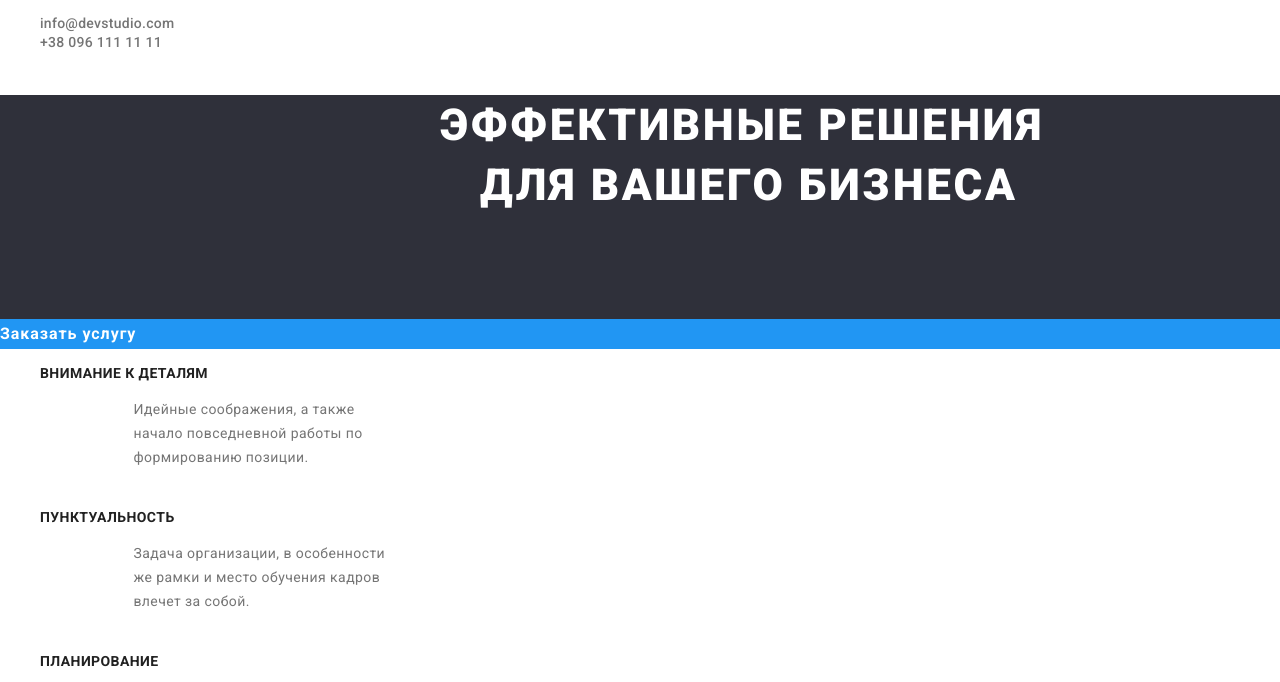
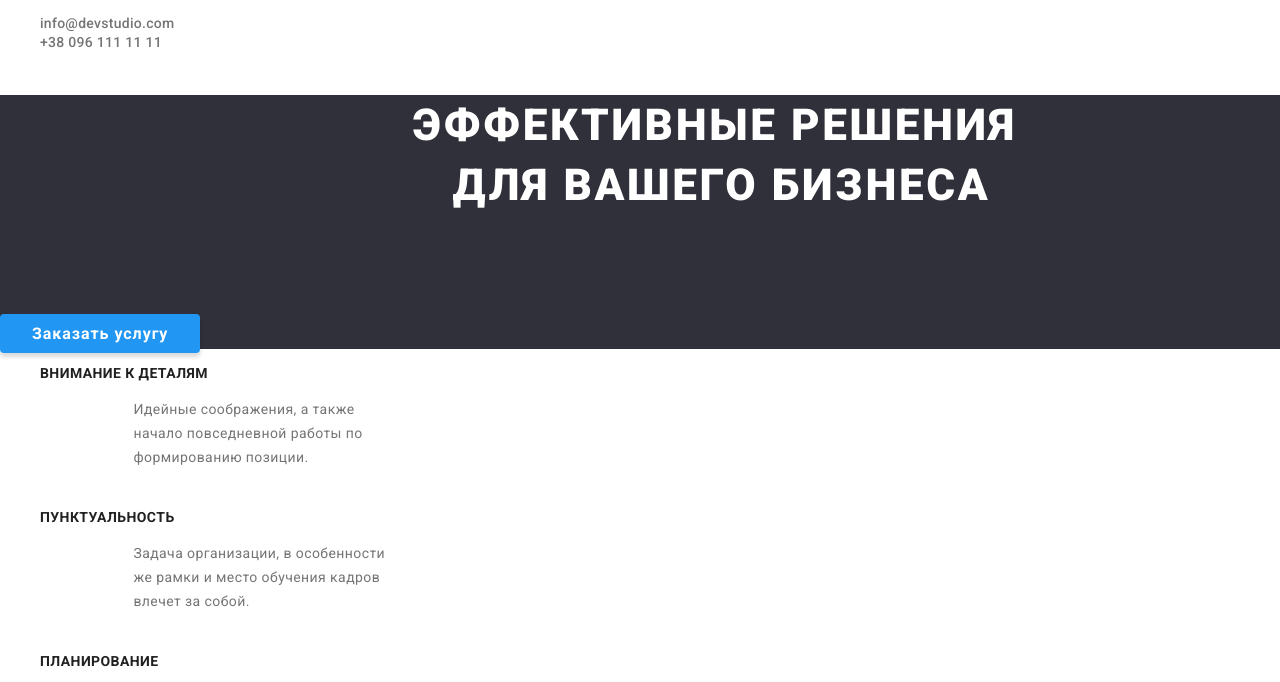
Before and after one commit to dimapashchenko1/goit-markup-hw-02, a plain HTML site: page index.html in a window 1280 px wide. Shown: the part 104-786 px from the top of the page. Drawn offline with Linux system fonts and the light colour scheme.

```diff
--- a/css/main.css
+++ b/css/main.css
@@ -29,12 +29,14 @@
     font-weight: bold;
     font-size: 16px;
     line-height: 30px;
-    display: flex;
+    padding: 10px 32px ;
     align-items: center;
     text-align: center;
     letter-spacing: 0.06em;
     background-color: var(--blue-background);
     color: var(--white-text);
+    box-shadow: 0px 4px 4px var(--black-shadow-op15);
+    border-radius: 4px;
 }
 
 .features-title {
--- a/css/variables.css
+++ b/css/variables.css
@@ -7,5 +7,6 @@
     --white-text: rgba(255, 255, 255, 1);
     --white-text-op60: rgba(255, 255, 255, 0.6);
     --black-background: rgba(47, 48, 58, 1);
+    --black-shadow-op15: rgba(0, 0, 0, 0.15);
 
 }
```
Also changed, not shown: index.html (+2 -2 lines).
